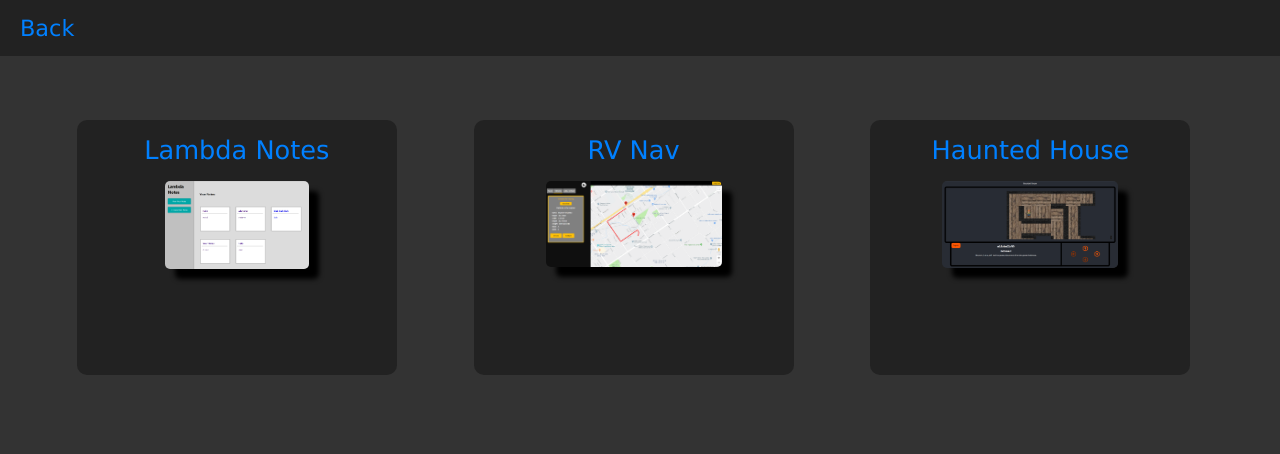
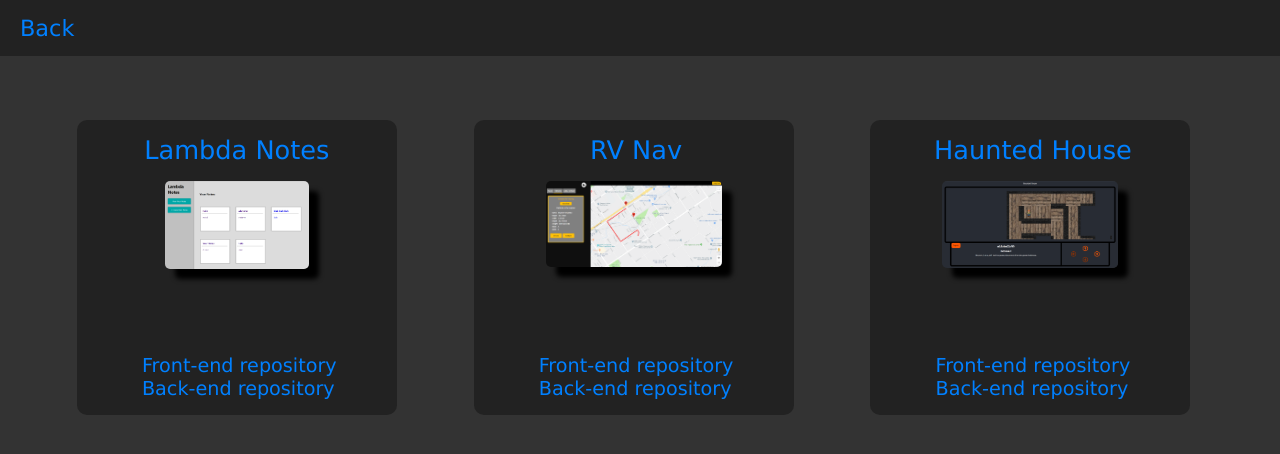
Before and after one commit to mitchellr92/portfolio, a React (Create React App) app: page /portfolio in a window 1280 px wide. Shown: the top 454 px of the page. Built offline with nearby package versions, Linux system fonts and the light colour scheme.

Commit message:
adding descriptions to projects and some styling

```diff
--- a/src/Components/Portfolio/Portfolio.css
+++ b/src/Components/Portfolio/Portfolio.css
@@ -19,14 +19,16 @@
   padding-top: 5%;
 }
 
-.project, .active-project {
+.project,
+.active-project {
   background-color: #222222;
   border-radius: 10px;
+  position: relative;
   display: flex;
   flex-direction: column;
   align-items: center;
   width: 25%;
-  height: 30vh;
+  height: 35vh;
   margin-left: 6%;
   margin-bottom: 45px;
   padding-top: 15px;
@@ -34,15 +36,41 @@
   font-size: 1.6rem;
   font-family: "Lucida Sans", "Lucida Sans Regular", "Lucida Grande",
     "Lucida Sans Unicode", Geneva, Verdana, sans-serif;
-  }
+}
 
-  .active-project {
-    height: 75vh;
-  }
+.active-project {
+  height: 75vh;
+}
 
-  .project:hover {
-    cursor: pointer;
-    /* height: 70vh; */
+.null {
+  display: none;
+}
+
+.active-text {
+  padding: 4%;
+  height: 47vh;
+}
+
+p {
+  margin: 0;
+  font-size: 1.2rem;
+  color: darkgray;
+}
+
+.repositories {
+  display: flex;
+  flex-direction: column;
+  position: absolute;
+  bottom: 15px;
+}
+
+.repositories a {
+  font-size: 1.2rem;
+}
+
+.project:hover,
+.active-project:hover {
+  cursor: pointer;
 }
 
 .project-image {
@@ -65,20 +93,30 @@
   height: auto;
 }
 
-@media (max-width: 1050px) {
-  .portfolio-container{
+@media (max-width: 1200px) {
+  .portfolio-container {
     flex-direction: column;
     align-items: center;
   }
 
   .project {
+    height: 45vh;
+  }
+
+  .project,
+  .active-project {
     width: 55%;
   }
 
+  p {
+    font-size: 1.0rem;
+  }
 }
 
 @media (max-width: 720px) {
-  .project {
+
+  .project,
+  .active-project {
     width: 75%;
   }
 }
--- a/src/Components/Portfolio/Projects/hauntedHouse.js
+++ b/src/Components/Portfolio/Projects/hauntedHouse.js
@@ -17,40 +17,39 @@ export class HauntedHouse extends Component {
         className={this.state.active ? "active-project" : "project"}
         onClick={this.toggleActive}
       >
+        <a href="https://spooky-mud.netlify.com/" target="_blank">
           Haunted House
+        </a>
         <img
           src={screenshot4}
           alt="Project screenshot"
           className="project-image2"
         />
-        {/* <div className="project-info">
-              <a className="hauntedhouse" href="https://spooky-mud.netlify.com/">
-                <h2>Haunted House</h2>
-              </a>
+        <div className={this.state.active ? "active-text" : "null"}>
           <p>
             Interactive game that allows you to move a sprite throughout a maze.
           </p>
+          <p>React, axios, json, CSS, Django</p>
           <p>
-                Built using - React, axios, json, CSS, Django
+            Was in charge of deploying a back-end to Heroku while learning
+            Django in a restricted amount of time. Worked with a team member to
+            supply the front-end with a map generator for displaying the tiles.
           </p>
-              <ul>
-                <li>
-                  Was in charge of deploying a back-end to Heroku while learning Django in a restricted amount of time.  Worked with a team member to supply the front-end with a map generator for displaying the tiles.
-                </li>
-              </ul>
+        </div>
+        <div className="repositories">
           <a
-                className="repo-link"
             href="https://github.com/CS22-Team-2-haunted-house/Front_End"
+            target="_blank"
           >
-                <p>Front-end repository</p>
+            Front-end repository
           </a>
           <a
-                className="repo-link"
             href="https://github.com/CS22-Team-2-haunted-house/Back_End"
+            target="_blank"
           >
-                <p>Back-end repository</p>
+            Back-end repository
           </a>
-            </div> */}
+        </div>
       </div>
     );
   }
--- a/src/Components/Portfolio/Projects/lambdaNotes.js
+++ b/src/Components/Portfolio/Projects/lambdaNotes.js
@@ -23,53 +23,34 @@ export class LambdaNotes extends Component {
           alt="Project screenshot"
           className="project-image"
         />
+        <div className={this.state.active ? "active-text" : "null"}>
+          <p>
+            App for creating and storing notes along with functionality allowing
+            you to both delete and edit your notes.
+          </p>
+          <p>React, axios, json, CSS, NodeJS, express, knex</p>
+          <p>
+            Built out both the front-end and back-end to communicate with each
+            other and carry out complete CRUD functionality.
+          </p>
+        </div>
+        <div className="repositories">
+          <a
+            href="https://github.com/mitchellr92/front-end-project-week"
+            target="_blank"
+          >
+            Front-end repository
+          </a>
+          <a
+            href="https://github.com/mitchellr92/back-end-project-week"
+            target="_blank"
+          >
+            Back-end repository
+          </a>
+        </div>
       </div>
     );
   }
 }
 
-{
-  /* <div
-            className="project"
-            onClick={this.click}
-          >
-            Lambda Notes
-            <img
-              src={screenshot2}
-              alt="Project screenshot"
-              className="project-image"
-            />
-            {/* <div className="project-info">
-              <h2>Lambda Notes</h2>
-              <p>
-                App for creating and storing notes along with functionality
-                allowing you to both delete and edit your notes.
-              </p>
-              <p>
-                Built using - React, axios, json, CSS, NodeJS, express, knex
-              </p>
-              <ul>
-                <li>
-                  Built out both the front-end and back-end to communicate with
-                  each other and carry out complete CRUD functionality.
-                </li>
-              </ul>
-              <a
-                className="repo-link"
-                href="https://github.com/mitchellr92/front-end-project-week"
-              >
-                <p>Front-end repository</p>
-              </a>
-              <a
-                className="repo-link"
-                href="https://github.com/mitchellr92/back-end-project-week"
-              >
-                <p>Back-end repository</p>
-              </a>
-            </div> */
-}
-{
-  /* </div> */
-}
-
 export default LambdaNotes;
--- a/src/Components/Portfolio/Projects/rvNav.js
+++ b/src/Components/Portfolio/Projects/rvNav.js
@@ -17,51 +17,41 @@ export class RvNav extends Component {
         className={this.state.active ? "active-project" : "project"}
         onClick={this.toggleActive}
       >
+        <a href="https://rvnav.com/" target="_blank">
           RV Nav
+        </a>
         <img
           src={screenshot3}
           alt="Project screenshot"
           className="project-image2"
         />
-        {/* <div className="project-info">
-              <a className="rvnav" href="https://www.rvnav.com/">
-                <h2>RV Nav</h2>
-              </a>
+        <div className={this.state.active ? "active-text" : "null"}>
           <p>
-                App designed to provide users the ability to create safe routes
-                for RVs and trailers by allowing them upload personalized
-                information for their vehicles.
+            App designed to provide users the ability to create safe routes for
+            RVs and trailers by allowing them upload personalized information
+            for their vehicles.
           </p>
+          <p>React, Redux, axios, json, CSS, NodeJS, express, knex</p>
           <p>
-                Built using - React, Redux, axios, json, CSS, NodeJS, express,
-                knex
+            Was in charge of populating Vehicle information forms with correct
+            information according to user input. Used the Redux store to manage
+            the state between the different forms.
           </p>
-              <ul>
-                <li>
-                  Was in charge of populating Vehicle information forms with
-                  correct information according to user input. Used the Redux
-                  store to manage the state between the different forms.
-                </li>
-                <br></br>
-                <li>
-                  Styled the landing and authentication pages to be full
-                  responsive. Used vanilla CSS while utilizing flexbox to help
-                  manage the elements being styled.
-                </li>
-              </ul>
+        </div>
+        <div className="repositories">
           <a
-                className="repo-link"
-                href="https://github.com/labs15-rv-life/frontend"
+            href="https://github.com/Lambda-School-Labs/rv-nav-fe"
+            target="_blank"
           >
-                <p>Front-end repository</p>
+            Front-end repository
           </a>
           <a
-                className="repo-link"
-                href="https://github.com/labs15-rv-life/backend"
+            href="https://github.com/Lambda-School-Labs/rv-nav-be"
+            target="_blank"
           >
-                <p>Back-end repository</p>
+            Back-end repository
           </a>
-            </div> */}
+        </div>
       </div>
     );
   }
--- a/src/Components/Profile/Profile.css
+++ b/src/Components/Profile/Profile.css
@@ -13,20 +13,23 @@
   width: 75%;
 }
 
-.name {
-  font-size: 2.1rem;
-}
-
-p {
+.title,
+.name,
+.divider {
   color: #0080ff;
   font-size: 1.8rem;
   font-family: "Lucida Sans", "Lucida Sans Regular", "Lucida Grande",
     "Lucida Sans Unicode", Geneva, Verdana, sans-serif;
 }
 
+.name {
+  font-size: 2.1rem;
+}
+
 .links {
   border-top: 1px solid grey;
   padding-top: 25px;
+  margin-top: 25px;
   display: flex;
   align-items: center;
 }
@@ -75,19 +78,19 @@ p {
     width: 100%;
     flex-direction: column;
     align-items: center;
-    margin-bottom: 25px
+    margin-bottom: 25px;
   }
 
   .divider {
     display: none;
   }
 
+  .title, .name, .divider {
+    font-size: 2.2rem;
+  }
+
   .name {
     font-size: 2.5rem;
-  }
-
-  p {
-    font-size: 2.2rem;
   }
 
   .links {
```
Lines whose indentation alone changed are shown as unchanged.
